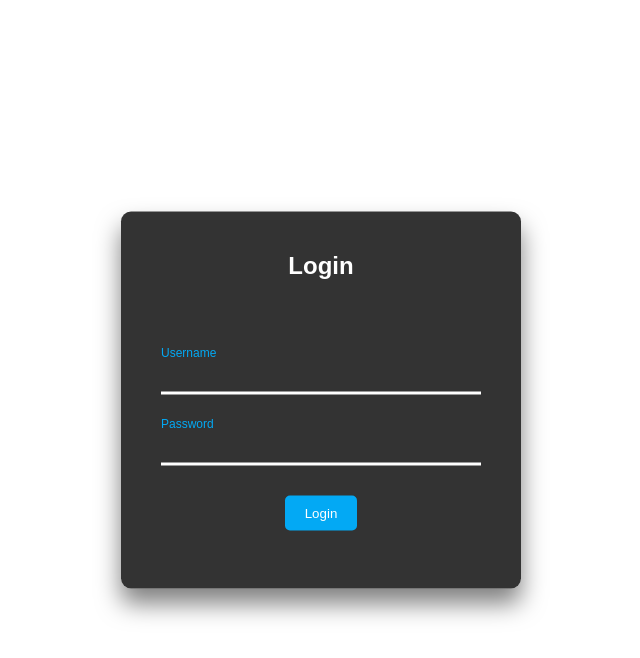
After one commit to malhaar2002/TICCI, a PHP site: page /food-order/admin/login.php in a window 1280 px wide. The commit adds this page. Shown: the top 658 px of the page, without its empty margins (319-959 px from the left). Run offline with PHP 8.4, Linux system fonts and the light colour scheme.

Commit message:
Admin Panel Complete Babyyyyy
Functionalities added:
Change Password
Admin Login
Admin Authentication

and yes, as aforementioned, ADMIN PANEL COMPLETE BABYYYY

```diff
--- /dev/null
+++ b/food-order/admin/login.php
@@ -0,0 +1,74 @@
+<?php include("../config/constants.php"); ?>
+
+<!DOCTYPE html>
+<html lang="en">
+<head>
+    <meta charset="UTF-8">
+    <meta http-equiv="X-UA-Compatible" content="IE=edge">
+    <meta name="viewport" content="width=device-width, initial-scale=1.0">
+    <link rel="stylesheet" href="../css/admin.css?v=<?php echo time(); ?>">
+    <title>Login - Flavours of the North</title>
+</head>
+<body>
+
+    <div class="login">
+        <h2 class="text-center">Login</h2>
+
+        <?php
+            if (isset($_SESSION['login'])) {
+                echo $_SESSION['login'];
+                unset ($_SESSION['login']);
+            }
+            if (isset($_SESSION['no-login-message'])) {
+                echo $_SESSION['no-login-message'];
+                unset ($_SESSION['no-login-message']);
+            }
+        ?>
+        <br><br>
+
+        <!-- Login form starts here -->
+        <form action="" method="POST" class="text-center">
+            <div class="login-input-box">
+                <input type="text" name="username" class="login-user-name">
+                <label>Username</label>
+            </div>
+            <div class="login-input-box">
+                <input type="password" name="password" class="login-user-pass">
+                <label>Password</label>
+            </div>
+            <input type="submit" name="submit" value="Login" class="login-submit">
+            <br><br>
+        </form>
+    </div>
+        <!-- Login form ends here -->
+
+</body>
+</html>
+
+<?php
+
+    // Check whether submit button is clicked
+    if (isset($_POST['submit'])) {
+        // Process for login
+
+        // 1. Get data from login form
+        $username = $_POST['username'];
+        $password = md5($_POST['password']);
+
+        // 2. Check whether username and password are correct
+        $sql = "SELECT * FROM tbl_admin WHERE username = '$username' AND password = '$password'";
+        $res = mysqli_query($conn, $sql);
+
+        // 4. Count rows to check whether the user exists or not
+        $count = mysqli_num_rows($res);
+        if ($count == 1) {
+            $_SESSION['login'] = "<div class='success'>Logged in Successfully</div>"; //To display log in message
+            $_SESSION['user'] = $username; //To ensure admin is logged in at all times when using the website
+            header("location:".SITEURL."admin/");
+        } else {
+            $_SESSION['login'] = "<div class='error'>Username and Password did not match</div>";
+            header("location:".SITEURL."admin/login.php");
+        }
+    }
+
+?>
--- a/food-order/css/admin.css
+++ b/food-order/css/admin.css
@@ -121,9 +121,96 @@ table tr td{
     padding: 3% 0;
 }
 
-/* Css for Footer */
+/* CSS for Footer */
 
 .footer{
     background-color: #ff4757;
     color: white;
 }
+
+/* CSS for Login */
+@import url('https://fonts.googleapis.com/css?family=Open+Sans');
+
+.login {
+  width: 400px;
+  position: absolute;
+  top: 50%;
+  left: 50%;
+  transform: translate(-50%, -50%);
+  background: rgba(0, 0, 0, .8);
+  padding: 40px;
+  box-sizing: border-box;
+  box-shadow: 0px 15px 25px rgba(0, 0, 0, .5);
+  border-radius: 10px;
+  font-family: 'Open Sans', sans-serif;
+
+}
+
+.login h2 {
+  margin: 0 0 30px;
+  padding: 0;
+  color: #fff;
+  text-align: center;
+}
+
+.login p {
+  margin-bottom: 0;
+}
+
+.login p:nth-child(even) {
+  margin-top: 0;
+}
+
+.login a {
+  color: #9a9d9e;
+  font-size: 14px;
+  text-decoration: none;
+}
+
+.login .login-input-box {
+  position: relative;
+}
+
+.login .login-input-box input {
+  width: 100%;
+  padding: 10px 0;
+  font-size: 16px;
+  margin-bottom: 30px;
+  color: #fff;
+  border: 1px solid #fff;
+  border: none;
+  border-bottom-style: solid;
+  outline: none;
+  letter-spacing: 1px;
+  background: transparent;
+}
+
+.login .login-input-box label {
+  position: absolute;
+  color: #fff;
+  top: 0;
+  left: 0;
+  padding: 10px 0;
+  font-size: 16px;
+  pointer-events: none;
+  transition: .5s;
+}
+
+.login .login-input-box input:focus ~ label,
+.login .login-input-box input:valid ~ label{
+  top: -18px;
+  left: 0;
+  color: #03a9f4;
+  font-size: 12px;
+}
+
+.login input[type=submit] {
+  background: transparent;
+  border: none;
+  outline: none;
+  background: #03a9f4;
+  color: #fff;
+  padding: 10px 20px;
+  cursor: pointer;
+  border-radius: 5px;
+}
```
Also changed, not shown: food-order/admin/index.php (+11 -0 lines), food-order/admin/logout.php (added, +12 -0 lines), food-order/admin/manage-admin.php (+15 -3 lines), food-order/admin/partials/login-check.php (added, +10 -0 lines), food-order/admin/partials/menu.php (+6 -2 lines), food-order/admin/update-password.php (+57 -3 lines).
